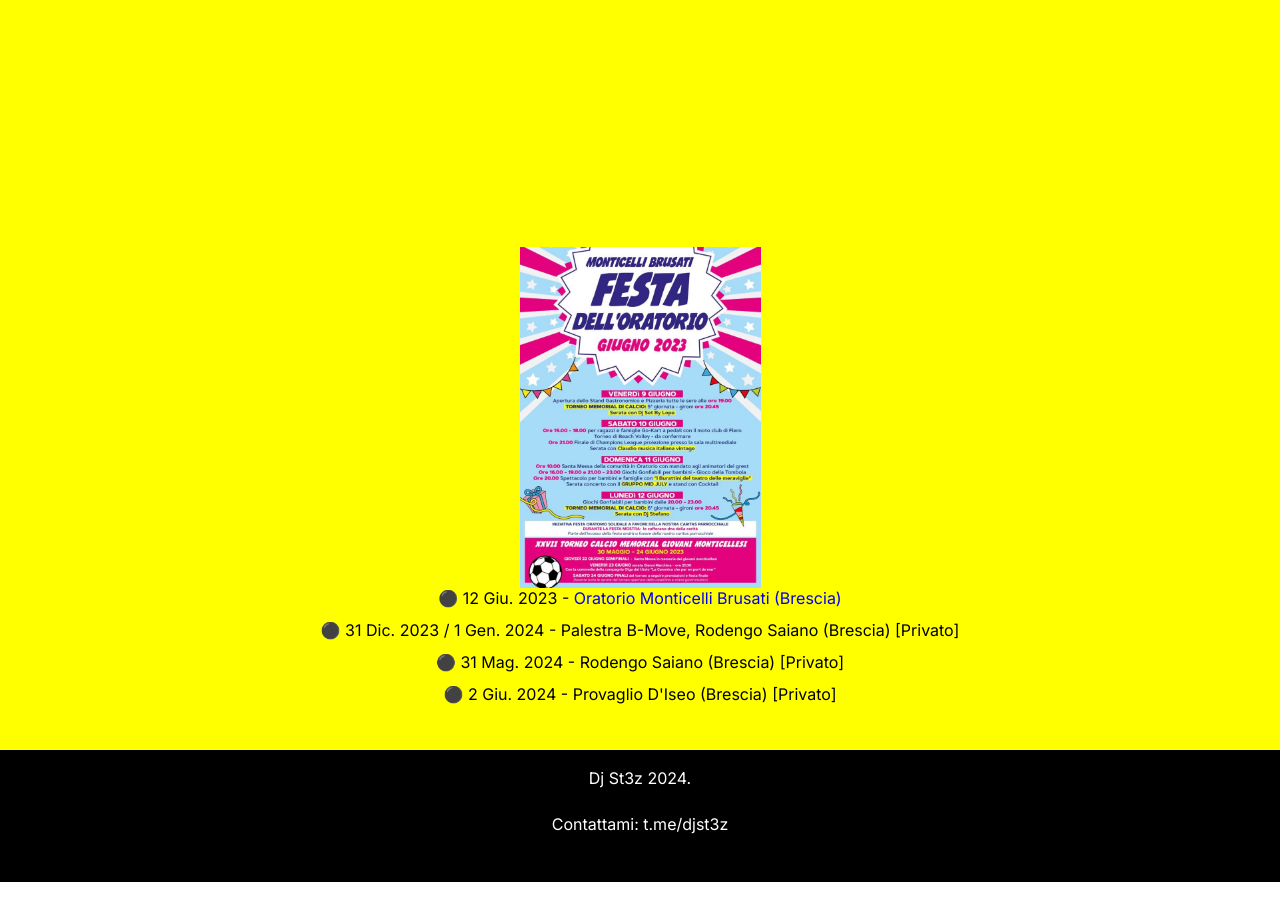
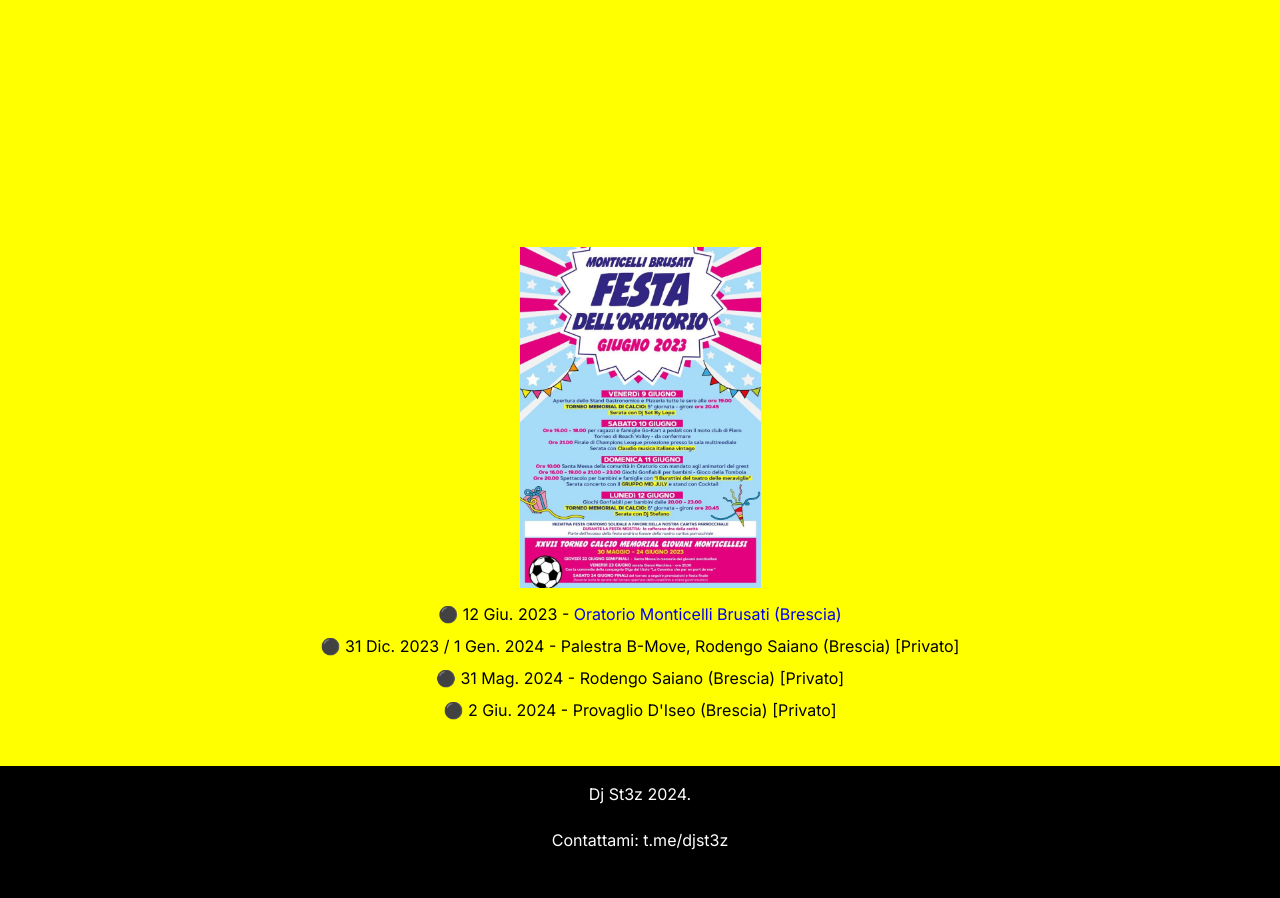
Before and after one commit to Stefa008/djst3z, a plain HTML site: page eventi_files/passati.html in a window 1280 px wide. Shown: the part 353-1251 px from the top of the page. Drawn offline with nearby package versions, Linux system fonts and the light colour scheme.

Commit message:
Update passati.html

```diff
--- a/eventi_files/passati.html
+++ b/eventi_files/passati.html
@@ -36,7 +36,7 @@
     </div>
     <div class="divisore" align="center">
         <ul>
-            <div class="image" style="text-align: center;"><img src="passati_files/memo.jpg" alt="My image" width="241" height="341"></div>
+            <div class="image" style="text-align: center;"><img src="passati_files/memo.jpg" alt="My image" width="241" height="341"></div><br>
             <li>&#9899; 12 Giu. 2023 - <a href="https://www.google.com/maps/dir//oratorio+monticelli+brusati/data=!4m6!4m5!1m1!4e2!1m2!1m1!1s0x47817b36c068782f:0x65cdf42feec7e5d6?sa=X&ved=1t:3061&ictx=111">Oratorio Monticelli Brusati (Brescia)</a><br><br>
             <li>&#9899; 31 Dic. 2023 / 1 Gen. 2024 - Palestra B-Move, Rodengo Saiano (Brescia) [Privato]</li><br>
             <li>&#9899; 31 Mag. 2024 - Rodengo Saiano (Brescia) [Privato]<br><br>
```
